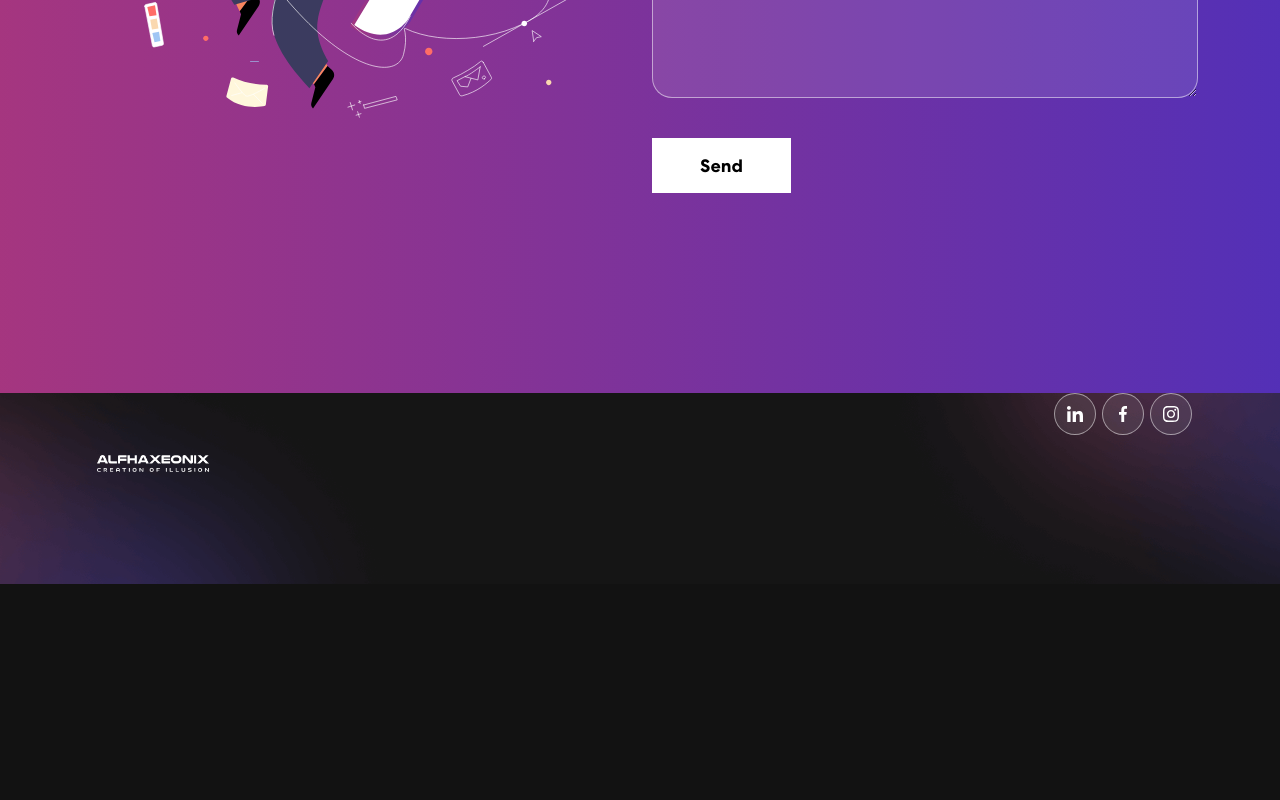
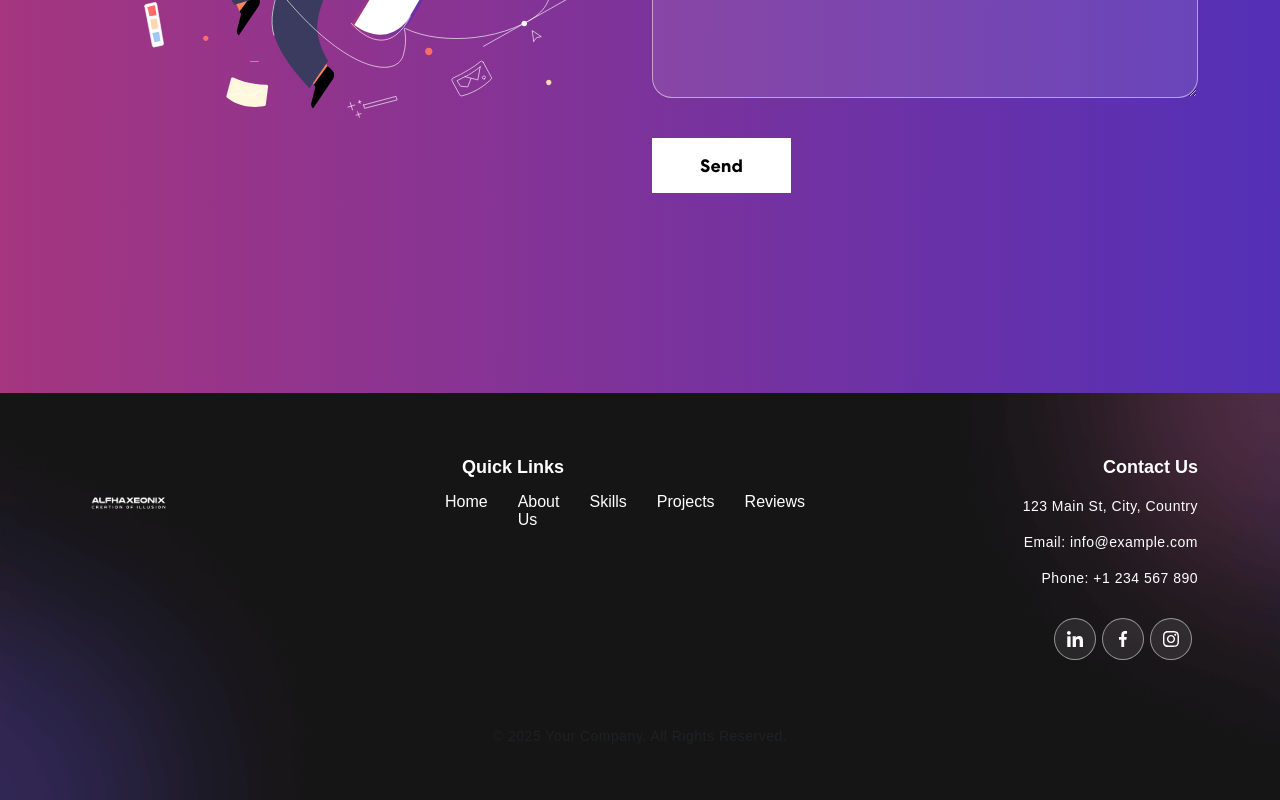
Before and after one commit to VishishtaDilsara/Alfa_project, a React (Create React App) app: page / in a window 1280 px wide. Shown: the part 4879-5679 px from the top of the page. Before the commit the page ends 5463 px from the top, so only its background shows below. Built offline with nearby package versions, Linux system fonts and the light colour scheme.

Commit message:
footer changed

```diff
--- a/src/App.css
+++ b/src/App.css
@@ -725,3 +725,89 @@ nav.navbar .navbar-toggler[aria-expanded="true"] .navbar-toggler-icon {
 .close-slider:hover {
   background-color: #ff1a1a;
 }
+
+/* Footer Styling */
+.footer {
+  background-color: #333; /* Dark background for footer */
+  padding: 40px 0;
+  font-family: Arial, sans-serif;
+  color: white; /* Default text color for the footer */
+}
+
+/* Logo Styling */
+.footer-logo {
+  max-width: 180px;
+  margin-bottom: 20px;
+}
+
+/* Footer Section Heading */
+.footer-heading {
+  font-size: 18px;
+  font-weight: bold;
+  color: white; /* White text for the heading */
+  margin-bottom: 15px;
+}
+
+/* Footer Links Styling (Quick Links) */
+.footer-links {
+  list-style: none;
+  padding: 0;
+  display: flex; /* Align items in a row */
+  justify-content: center; /* Center the links horizontally */
+}
+
+.footer-links li {
+  margin-right: 30px; /* Space between links */
+}
+
+.footer-links a {
+  text-decoration: none;
+  color: white; /* White text for the links */
+  font-size: 16px;
+  transition: all 0.3s ease;
+}
+
+.footer-links a:hover {
+  color: #007bff; /* Change to primary color on hover */
+  text-decoration: underline;
+  transform: translateY(-3px); /* Adds slight hover effect */
+}
+
+/* Footer Contact Info */
+.footer p {
+  color: white; /* White text for contact information */
+  font-size: 14px;
+}
+
+/* Copyright Section */
+.text-muted {
+  color: white !important;
+  font-size: 14px;
+  margin-top: 20px;
+}
+
+/* Responsive Footer Design */
+@media (max-width: 768px) {
+  .footer-logo {
+    text-align: center;
+  }
+
+  .footer-heading {
+    text-align: center;
+  }
+
+  .footer-links {
+    text-align: center;
+    flex-wrap: wrap; /* Wrap links on smaller screens */
+  }
+
+  .footer-links li {
+    margin-bottom: 15px; /* Add space between links when stacked */
+    margin-right: 0; /* Remove horizontal margin */
+  }
+
+  .social-icon {
+    text-align: center;
+    margin-top: 20px;
+  }
+}
--- a/src/components/Footer.js
+++ b/src/components/Footer.js
@@ -8,22 +8,60 @@ export const Footer = () => {
   return (
     <footer className="footer">
       <Container>
-        <Row className="align-item-center">
-          <Col sm={6}>
-            <img src={logo} alt="Logo" />
+        <Row className="py-4">
+          {/* Logo Section */}
+          <Col md={4} sm={12}>
+            <img src={logo} alt="Logo" className="footer-logo" />
           </Col>
-          <Col sm={6} className="text-center text-sm-end">
-            <div className="social-icon">
+
+          {/* Quick Links Section */}
+          <Col md={4} sm={12} className="text-center text-sm-start">
+            <h5 className="footer-heading">Quick Links</h5>
+            <ul className="footer-links">
+              <li>
+                <a href="/">Home</a>
+              </li>
+              <li>
+                <a href="/about">About Us</a>
+              </li>
+              <li>
+                <a href="/skills">Skills</a>
+              </li>
+              <li>
+                <a href="/projects">Projects</a>
+              </li>
+              <li>
+                <a href="/reviews">Reviews</a>
+              </li>
+            </ul>
+          </Col>
+
+          {/* Contact Section */}
+          <Col md={4} sm={12} className="text-center text-sm-end">
+            <h5 className="footer-heading">Contact Us</h5>
+            <p>123 Main St, City, Country</p>
+            <p>Email: info@example.com</p>
+            <p>Phone: +1 234 567 890</p>
+            <div className="social-icon mt-3">
               <a href="">
-                <img src={navIcon1} />
+                <img src={navIcon1} alt="Icon 1" />
               </a>
               <a href="">
-                <img src={navIcon2} />
+                <img src={navIcon2} alt="Icon 2" />
               </a>
               <a href="">
-                <img src={navIcon3} />
+                <img src={navIcon3} alt="Icon 3" />
               </a>
             </div>
+          </Col>
+        </Row>
+
+        {/* Copyright Section */}
+        <Row className="text-center pt-4">
+          <Col sm={12}>
+            <p className="text-muted">
+              &copy; 2025 Your Company. All Rights Reserved.
+            </p>
           </Col>
         </Row>
       </Container>
```
